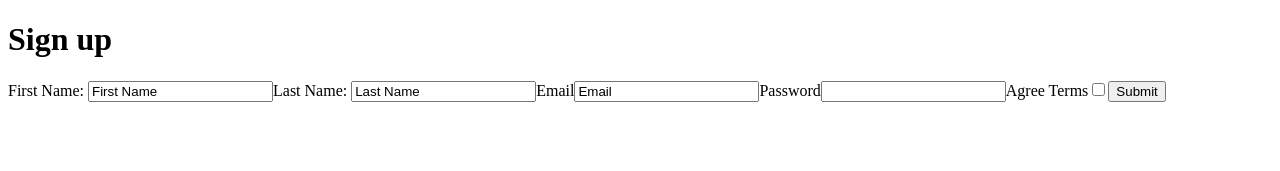
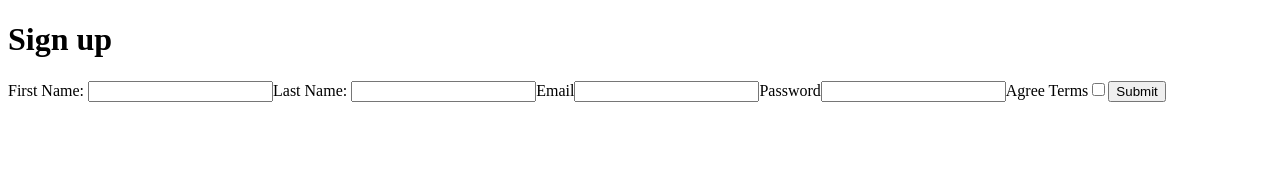
Before and after one commit to CAM603/advanced-form-management, a React (Create React App) app: page / in a window 1280 px wide. Shown: the top 171 px of the page. Built offline with nearby package versions, Linux system fonts and the light colour scheme.

Commit message:
added required

```diff
--- a/src/Form.js
+++ b/src/Form.js
@@ -2,7 +2,7 @@ import React from 'react';
 import { useForm } from 'react-hook-form';
 
 const Form = () => {
-    const { register, handleSubmit, watch, errors } = useForm();
+    const { register, handleSubmit, errors } = useForm();
     const onSubmit = data => { console.log(data) }
 
     return (
@@ -10,7 +10,7 @@ const Form = () => {
             <form onSubmit={handleSubmit(onSubmit)}>
                 <h1>Sign up</h1>
                 <label>First Name: </label>
-                <input name="firstName" defaultValue="First Name" ref={register({ required: true, minLength: 2 })} />
+                <input name="firstName" ref={register({ required: true, minLength: 2 })} />
                 {errors.firstName && errors.firstName.type === 'required' && (
                     <p>This is required</p>
                 )}
@@ -19,16 +19,20 @@ const Form = () => {
                 )}
 
                 <label>Last Name: </label>
-                <input name="lastName" defaultValue="Last Name" ref={register({required: true})} />
+                <input name="lastName" ref={register({required: true})} />
+                {errors.lastName && <p>This is required</p>}
 
                 <label>Email</label>
-                <input name="email" defaultValue="Email" ref={register({required: true})}/>
+                <input name="email" ref={register({required: true})}/>
+                {errors.email && <p>This is required</p>}
 
                 <label>Password</label>
                 <input name="password" ref={register({required: true})} />
+                {errors.password && <p>This is required</p>}
 
                 <label>Agree Terms</label>
-                <input type="checkBox" ref={register({required: true})}/>
+                <input type="checkBox" name="terms" ref={register({required: true})}/>
+                {errors.terms && <p>You must agree to the terms</p>}
 
                 <input type="submit" />
             </form>
```
